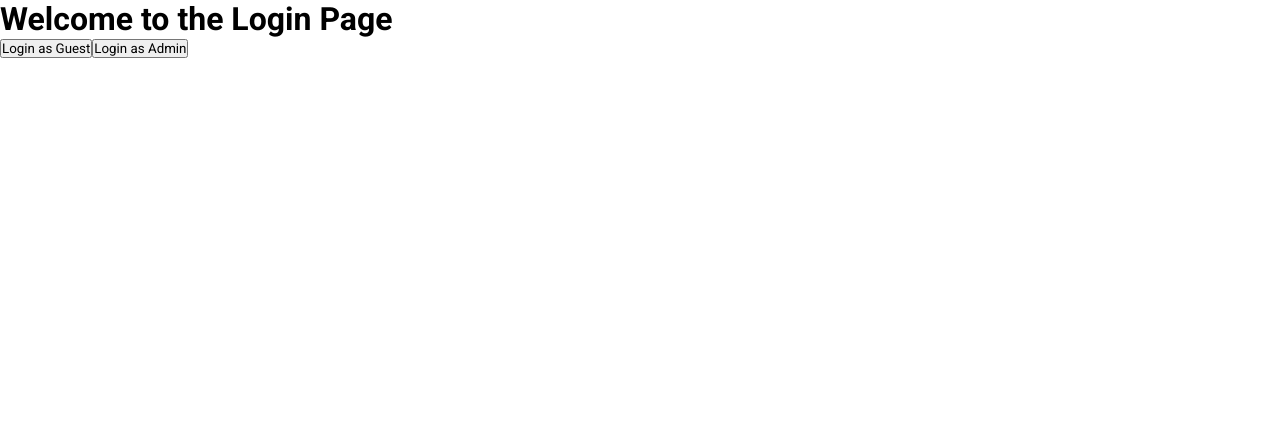
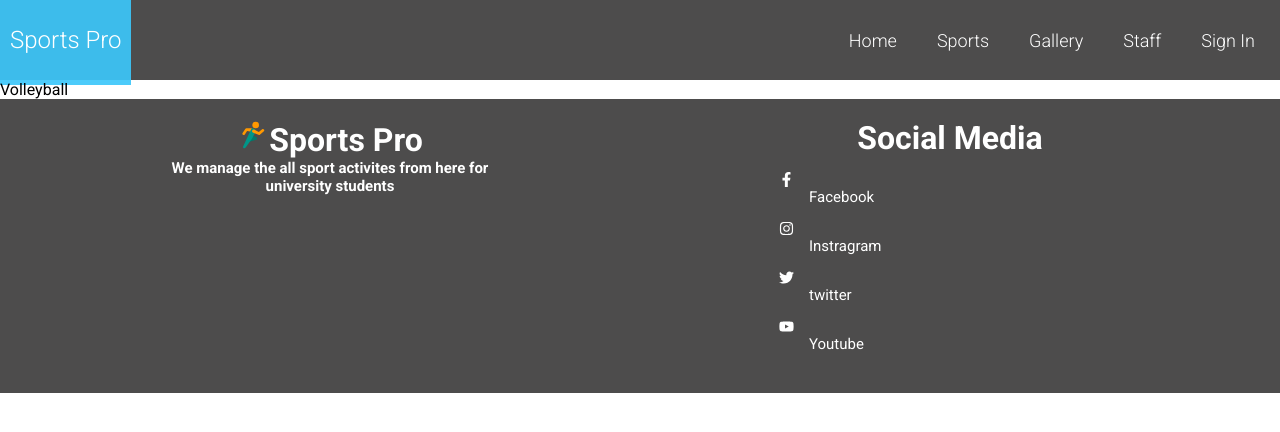
Before and after one commit to Arshathkky/Group_07, a React (Create React App) app in the folder frontend/: page /volleyball in a window 1280 px wide. Shown: the top 432 px of the page. Built offline with nearby package versions, Linux system fonts and the light colour scheme.

Commit message:
after some changes of header part

```diff
--- a/frontend/src/App.js
+++ b/frontend/src/App.js
@@ -1,23 +1,22 @@
-// App.js
 import React, { useState } from 'react';
-import UserLayout from './Layout/UserLayout';  // Corrected import
-import AdminLayout from './Layout/AdminLayout';  // Corrected import
-import LoginForm from './Login/LoginForm';
+import UserLayout from './Layout/UserLayout';
+import AdminLayout from './Layout/AdminLayout';
+import UserContext from './UserContext';
+import CoachLayout from './Layout/CoachLayout';
 
 const App = () => {
-  const [userRole, setUserRole] = useState('');
-
-  const handleLogin = (role) => {
-    setUserRole(role);
-  };
+  const [userRole, setUserRole] = useState('guest');
 
   return (
     <div>
-      {userRole === 'guest' && <UserLayout />}
-      {userRole === 'admin' && <AdminLayout />}
-      {userRole === '' && <LoginForm onLogin={handleLogin} />}  {/* Corrected component name */}
+      <UserContext.Provider value={[userRole,setUserRole]}>
+        {userRole === 'guest' && <UserLayout />}
+        {userRole === 'admin' && <AdminLayout />}
+        {userRole === 'coach' && <CoachLayout />}
+      </UserContext.Provider>
+
     </div>
   );
 };
 
-export default App;
+export default App;
--- a/frontend/src/Layout/AdminLayout.js
+++ b/frontend/src/Layout/AdminLayout.js
@@ -1,13 +1,21 @@
 import React from 'react'
-import AddEvents from '../pages/adminPages/AddEvents'
-import AddNews from '../pages/adminPages/AddNews';
-import AddGallary from '../pages/adminPages/AddGallary';
+
+import Header from '../components/common/Header';
+import { useContext } from 'react';
+import UserContext from '../UserContext';
+import AdminRoutes from '../Routes/AdminRoutes';
+import { Link } from 'react-router-dom';
+
+
 const AdminLayout=()=>{
+    const value = useContext(UserContext)
+    const [role] = value
   return (
-    <div>
-      <AddEvents></AddEvents>
-      <AddNews></AddNews>
-      <AddGallary></AddGallary>
+    <div >
+      <Header setRole={role}></Header>
+      <div className='adminContainer'>
+         <AdminRoutes />
+      </div>
     </div>
   )
 }
--- /dev/null
+++ b/frontend/src/Layout/CoachLayout.js
@@ -0,0 +1,11 @@
+import React from 'react'
+
+const CoachLayout = () => {
+  return (
+    <div>
+      <h1>HI</h1>
+    </div>
+  )
+}
+
+export default CoachLayout
--- a/frontend/src/Layout/UserLayout.js
+++ b/frontend/src/Layout/UserLayout.js
@@ -1,12 +1,16 @@
 import React from 'react'
 import Header from '../components/common/Header';
 import Footer from '../components/common/Footer';
-import Home from '../pages/userPages/Home';
+import UserRoutes from '../Routes/UserRoutes';
+import { useContext } from 'react';
+import UserContext from '../UserContext';
 const UserLayout=()=>{
+    const value = useContext(UserContext)
+    const [role] = value
   return(
     <div>
-    <Header></Header>
-    <Home/>
+    <Header setRole={role}></Header>
+    <UserRoutes/>
     <Footer></Footer>
     </div>
   )
--- /dev/null
+++ b/frontend/src/Routes/AdminRoutes.js
@@ -0,0 +1,27 @@
+import React from 'react'
+import { Route, Routes } from 'react-router-dom'
+import AdminHome from '../pages/adminPages/AdminHome'
+import AddScore from '../pages/adminPages/AddScore'
+import AddEvents from '../pages/adminPages/AddEvents'
+import AddGallery from '../pages/adminPages/AddGallery'
+import AddStaff from '../pages/adminPages/AddStaff'
+import AddNews from '../pages/adminPages/AddNews'
+import AddSchedule from '../pages/adminPages/AddSchedule'
+import SignOut from '../pages/adminPages/SignOut'
+
+const AdminRoutes = () => {
+  return (
+    <Routes>
+        <Route path='/home' Component={AdminHome}></Route>
+        <Route path='/addScore' Component={AddScore}></Route>
+        <Route path='/addEvent' Component={AddEvents}></Route>
+        <Route path='/addGallery' Component={AddGallery}></Route>
+        <Route path='/addStaff' Component={AddStaff}></Route>
+        <Route path='/addNews' Component={AddNews}></Route>
+        <Route path='/addSchedule' Component={AddSchedule}></Route>
+        <Route path='/signOut'Component={SignOut}></Route>
+    </Routes>
+  )
+}
+
+export default AdminRoutes
--- /dev/null
+++ b/frontend/src/Routes/UserRoutes.js
@@ -0,0 +1,30 @@
+import { Routes, Route } from 'react-router-dom'
+import Home from '../pages/userPages/Home'
+import Gallery from '../pages/userPages/Gallery'
+import Sport from '../pages/userPages/Sport'
+import Staff from '../pages/userPages/Staff'
+import SignIn  from '../pages/userPages/Sign'
+import Cricket from '../pages/userPages/sports/Cricket'
+import Football from '../pages/userPages/sports/Football'
+import Badminton from '../pages/userPages/sports/Badminton'
+import Volleyball from '../pages/userPages/sports/Volleyball'
+const UserRoutes = () => {
+  return (
+
+      <Routes >
+        <Route path='/' element={<Home/>}/>
+        <Route path='/gallery' element={<Gallery/>}/>
+        <Route path='/sport' element={<Sport/>}/>
+        <Route path='/staff' element={<Staff/>}/>
+        <Route path='/sign' element={<SignIn/>}/>
+        <Route path='/cricket' element={<Cricket/>}/>
+        <Route path='/football' element={<Football/>}/>
+        <Route path='/badminton' element={<Badminton/>}/>
+        <Route path='/volleyball' element={<Volleyball/>}/>
+
+      </Routes>
+
+  )
+}
+
+export default UserRoutes
--- /dev/null
+++ b/frontend/src/UserContext.js
@@ -0,0 +1,5 @@
+import { createContext } from "react";
+
+const UserContext = createContext({});
+
+export default UserContext;
--- a/frontend/src/components/common/Header.js
+++ b/frontend/src/components/common/Header.js
@@ -2,19 +2,34 @@ import React from 'react'
 import { Link } from 'react-router-dom'
 import './style.css'
 
-const Header = () => {
+const Header = ({setRole}) => {
   return (
     <nav>
-      <div className='Nav'>
+
+      {setRole === 'admin' ? (<div className='Nav'>
           <h1 className='logo'>Sports Pro</h1>
           <ul className='nav-list' id='myTopnav'>
-            <li><Link to='/'>Home</Link></li>
-            <li><Link to='/Sport'>Sports</Link></li>
-            <li><Link to='/gallary'>Gallary</Link></li>
-            <li><Link to='/staff'>Staff</Link></li>
-            <li><Link to='/signin'>Sign In</Link></li>
+            <li><Link to='/home'>Home</Link></li>
+            <li><Link to='/addScore'>Add Score</Link></li>
+            <li><Link to='/addEvent'>Add Event</Link></li>
+            <li><Link to='/addGallery'>Add Gallery</Link></li>
+            <li><Link to='/addStaff'>Add Staff</Link></li>
+            <li><Link to='/addNews'>Add News</Link></li>
+            <li><Link to='/addSchedule'>Add Schedule</Link></li>
+            <li><Link to='/signOut'>Sign out</Link></li>
           </ul>
+      </div>) : (
+      <div className='Nav'>
+         <h1 className='logo'>Sports Pro</h1>
+         <ul className='nav-list' id='myTopnav'>
+           <li><Link to='/'>Home</Link></li>
+           <li><Link to='/Sport'>Sports</Link></li>
+           <li><Link to='/gallery'>Gallery</Link></li>
+           <li><Link to='/staff'>Staff</Link></li>
+           <li><Link to='/sign'>Sign In</Link></li>
+         </ul>
       </div>
+      )}
    </nav>
   )
 }
--- a/frontend/src/pages/userPages/Gallery.js
+++ b/frontend/src/pages/userPages/Gallery.js
@@ -1,7 +1,7 @@
 import React from "react";
 import { useEffect, useState } from "react";
 
-import ImageUploads from "./ImageUpload"
+//import ImageUploads from "./ImageUpload"
 import axios from "axios";
 const Gallery= () => {
   const [photos, setPhotos] = useState([]);
```
